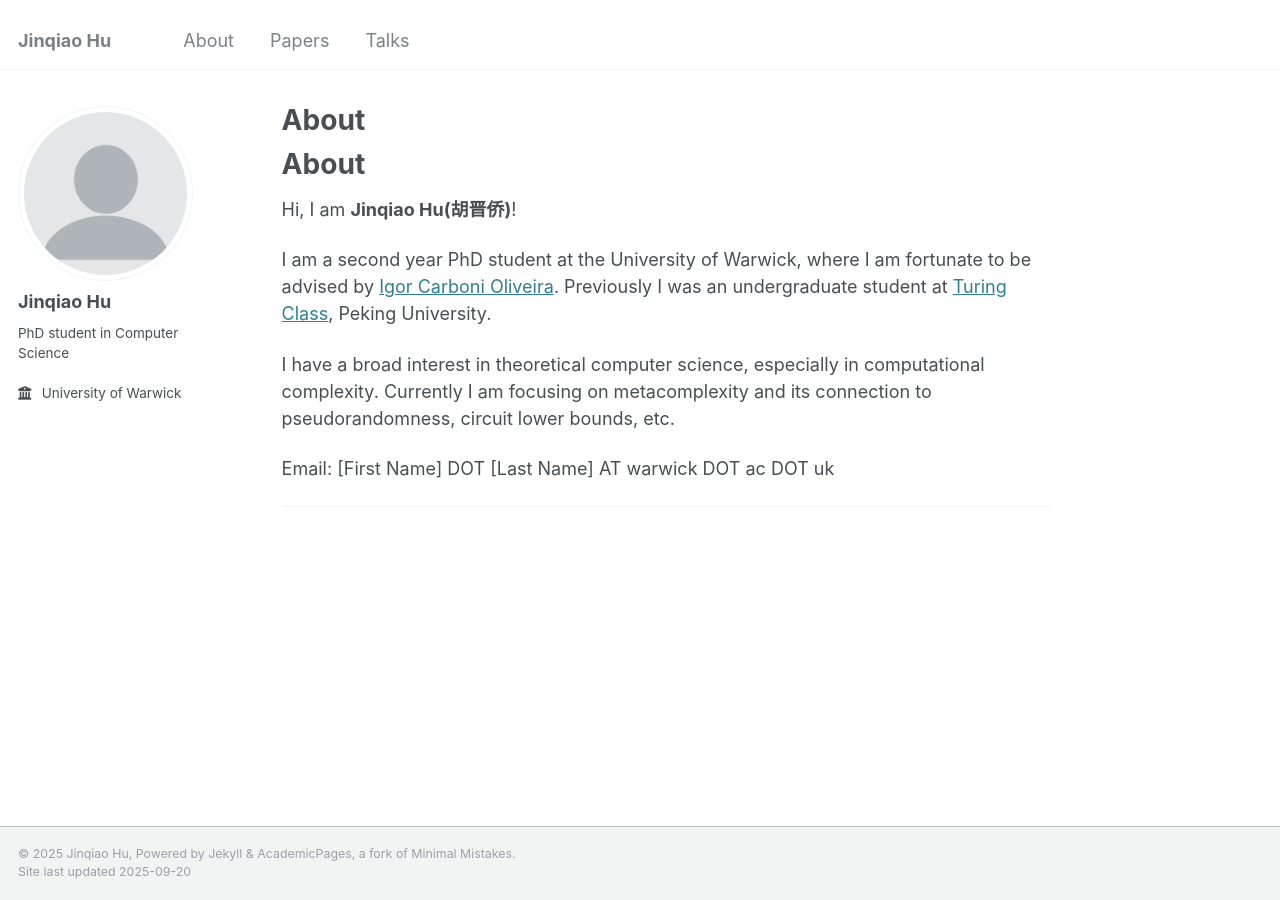
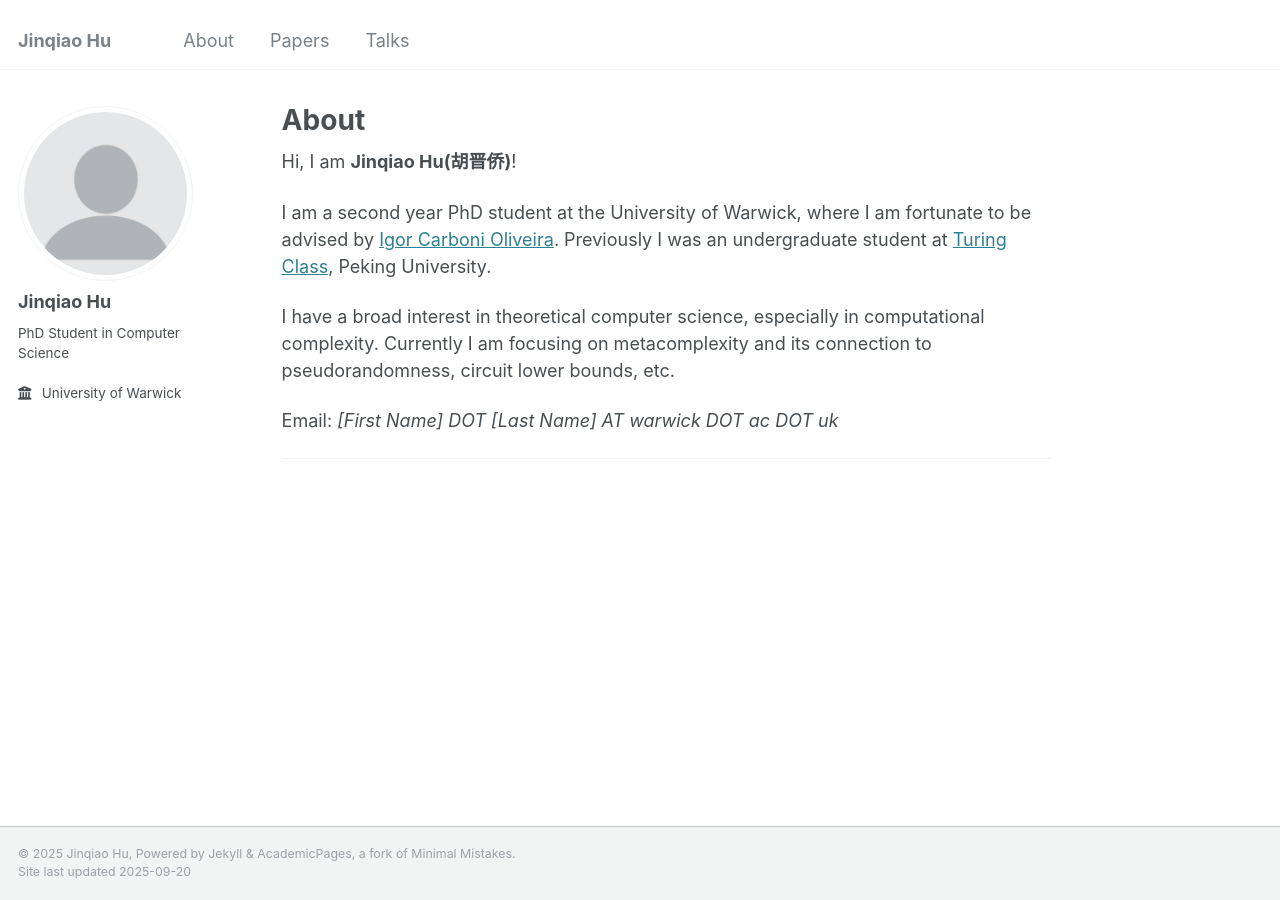
Before and after one commit to jinqiaohu/jinqiaohu.github.io, a Jekyll site: the page built from _pages/about.md, in a window 1280 px wide. Built offline with Jekyll 4.4.1, drawn with Linux system fonts in a browser that asks for light colours; our own code applies the rules of GitHub Pages for plain Markdown files.

```diff
--- a/Gemfile
+++ b/Gemfile
@@ -7,6 +7,7 @@ group :jekyll_plugins do
   gem 'jekyll-redirect-from'
   gem 'jemoji'
   gem 'webrick', '~> 1.8'
+  gem 'jekyll-titles-from-headings'
 end
 
 # Windows and JRuby does not include zoneinfo files, so bundle the tzinfo-data gem
--- a/_config.yml
+++ b/_config.yml
@@ -24,7 +24,7 @@ author:
   avatar           : "profile.png"
   name             : "Jinqiao Hu"
   pronouns         : # example: "she/her"
-  bio              : "PhD student in Computer Science"
+  bio              : "PhD Student in Computer Science"
   location         : #"Earth"
   employer         : "University of Warwick"
   uri              : # URL
@@ -304,6 +304,7 @@ plugins:
   - jekyll-sitemap
   - jekyll-redirect-from
   - jemoji
+  - jekyll-titles-from-headings
 
 # Mimic GitHub Pages with --safe
 whitelist:
@@ -350,3 +351,8 @@ compress_html:
   clippings: all
   ignore:
     envs: development
+
+titles_from_headings:
+  enabled:     true
+  strip_title: true
+  collections: false
--- a/_pages/about.md
+++ b/_pages/about.md
@@ -16,6 +16,6 @@ I am a second year PhD student at the University of Warwick, where I am fortunat
 
 I have a broad interest in theoretical computer science, especially in computational complexity. Currently I am focusing on metacomplexity and its connection to pseudorandomness, circuit lower bounds, etc.
 
-Email: [First Name] DOT [Last Name] AT warwick DOT ac DOT uk
+Email: *[First Name] DOT [Last Name] AT warwick DOT ac DOT uk*
 
 ---
```
